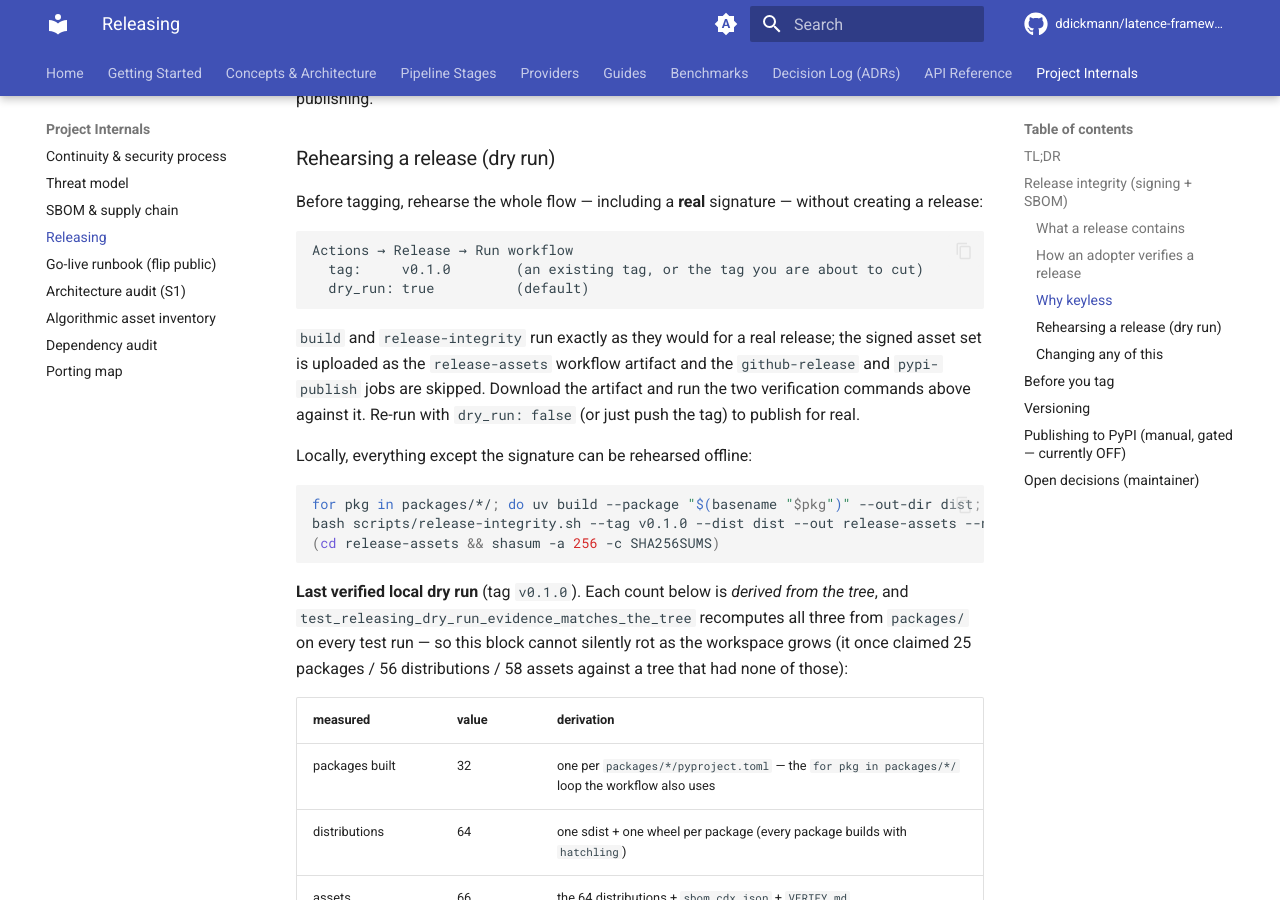
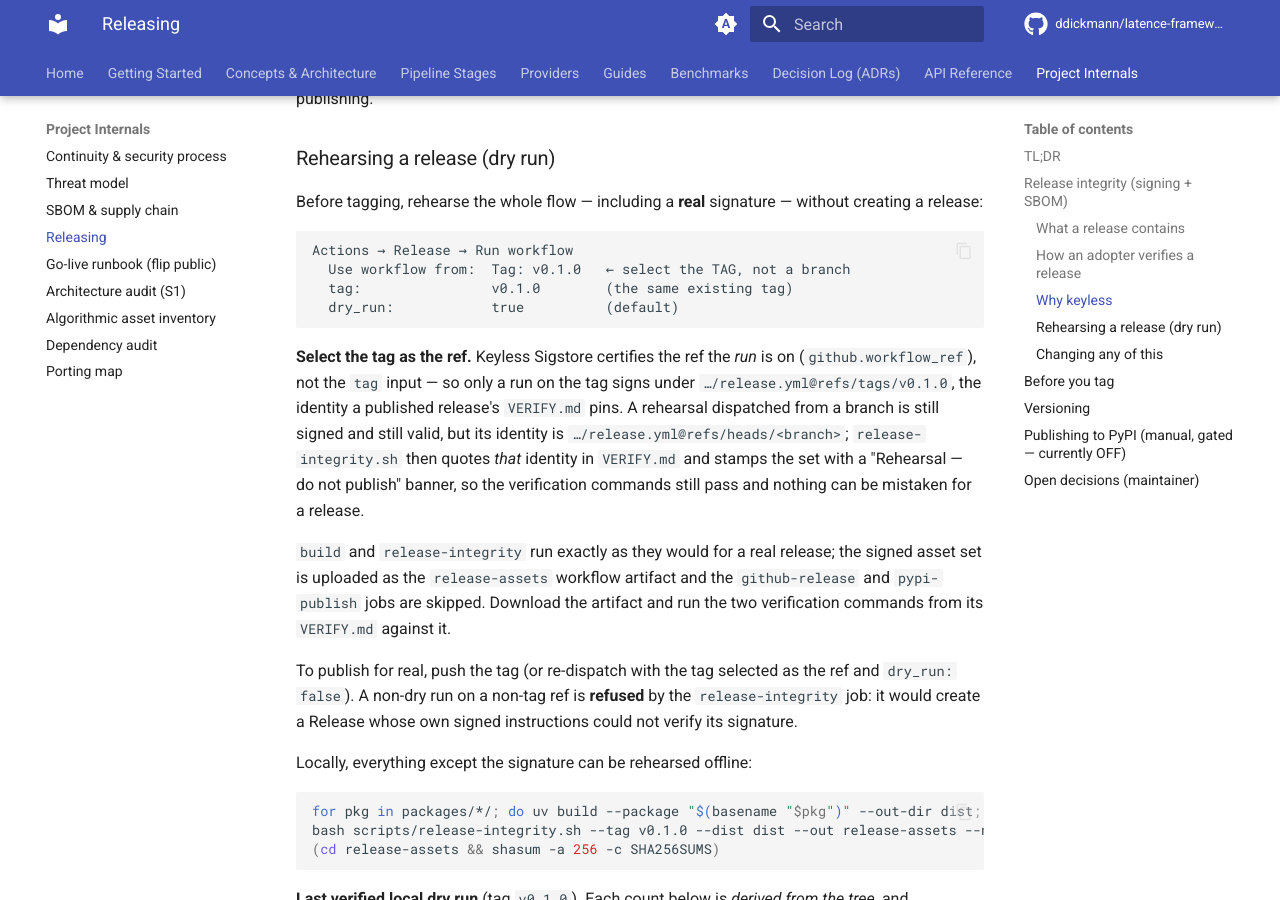
Before and after one commit to ddickmann/latence, an MkDocs documentation site: the page built from docs/RELEASING.md, in a window 1280 px wide and 900 px high, scrolled down 2045 px. Built offline with MkDocs 1.6.1 and Material for MkDocs 9.7.7, drawn with Linux system fonts in a browser that asks for light colours; comment, search, counter and statistics services are not loaded.

Commit message:
fix(audit-R3): The Sigstore signing identity produced by the `workflow_dispatch` path does not match the `--cert-identity` that the shipped VERIFY.md / docs/RELEASING.md tell adopters (and maintainers) to pin, so both the documented dry-run rehearsal and a manually-dispatched real release produce a signature that fails the project's own verification command.

````diff
--- a/docs/RELEASING.md
+++ b/docs/RELEASING.md
@@ -87,14 +87,27 @@ a release:
 
 ```
 Actions → Release → Run workflow
-  tag:     v0.1.0        (an existing tag, or the tag you are about to cut)
-  dry_run: true          (default)
+  Use workflow from:  Tag: v0.1.0   ← select the TAG, not a branch
+  tag:                v0.1.0        (the same existing tag)
+  dry_run:            true          (default)
 ```
+
+**Select the tag as the ref.** Keyless Sigstore certifies the ref the *run* is on
+(`github.workflow_ref`), not the `tag` input — so only a run on the tag signs under
+`…/release.yml@refs/tags/v0.1.0`, the identity a published release's `VERIFY.md` pins. A
+rehearsal dispatched from a branch is still signed and still valid, but its identity is
+`…/release.yml@refs/heads/<branch>`; `release-integrity.sh` then quotes *that* identity in
+`VERIFY.md` and stamps the set with a "Rehearsal — do not publish" banner, so the verification
+commands still pass and nothing can be mistaken for a release.
 
 `build` and `release-integrity` run exactly as they would for a real release; the signed
 asset set is uploaded as the `release-assets` workflow artifact and the `github-release` and
 `pypi-publish` jobs are skipped. Download the artifact and run the two verification commands
-above against it. Re-run with `dry_run: false` (or just push the tag) to publish for real.
+from its `VERIFY.md` against it.
+
+To publish for real, push the tag (or re-dispatch with the tag selected as the ref and
+`dry_run: false`). A non-dry run on a non-tag ref is **refused** by the `release-integrity`
+job: it would create a Release whose own signed instructions could not verify its signature.
 
 Locally, everything except the signature can be rehearsed offline:
 
````
Also changed, not shown: issues/audit/R3-security_secrets-2.md (added, +77 -0 lines), 3 other files.
